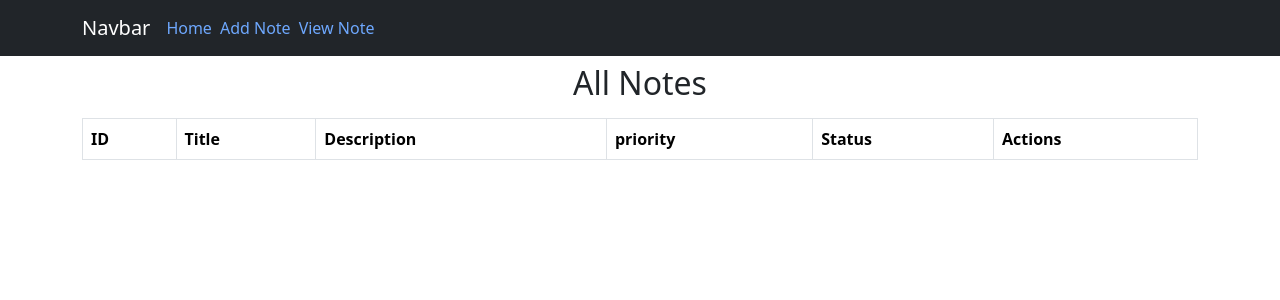
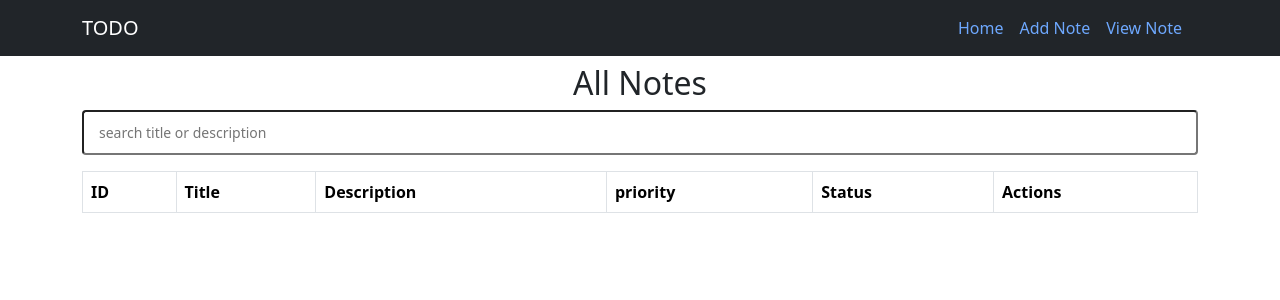
Before and after one commit to ditu10/ditu-todo-app, a React (Create React App) app: page /notes in a window 1280 px wide. Shown: the top 300 px of the page. Built offline with nearby package versions, Linux system fonts and the light colour scheme.

Commit message:
search btn added

```diff
--- a/public/index.html
+++ b/public/index.html
@@ -24,10 +24,10 @@
       work correctly both with client-side routing and a non-root public URL.
       Learn how to configure a non-root public URL by running `npm run build`.
     -->
-    <title>React App</title>
+    <title>TODO App</title>
   </head>
   <body>
-    <noscript>You need to enable JavaScript to run this app.</noscript>
+    <!-- <noscript>You need to enable JavaScript to run this app.</noscript> -->
     <div id="root"></div>
     <!--
       This HTML file is a template.
--- a/src/App.js
+++ b/src/App.js
@@ -2,7 +2,6 @@ import './App.css';
 import 'bootstrap/dist/css/bootstrap.min.css';
 import MyNavbar from './Navbar/MyNavbar';
 import { Home } from './Pages/Home';
-import { Button } from 'react-bootstrap';
 
 
 function App() {
--- a/src/Components/ViewNotesTable.js
+++ b/src/Components/ViewNotesTable.js
@@ -1,12 +1,14 @@
 import React from 'react'
+import { ButtonGroup } from 'react-bootstrap';
 import Table from 'react-bootstrap/Table';
 import { NavLink } from 'react-router-dom';
 
 export const ViewNotesTable = ({notes, deleteNote, updateNote}) => {
+
 console.log(notes)
     return (
         <div className='container mt-3'>
-        <Table striped bordered hover>
+        <Table striped responsive bordered hover>
           <thead>
             <tr>
               <th>ID</th>
@@ -15,7 +17,6 @@ console.log(notes)
               <th>priority</th>
               <th>Status</th>
               <th>Actions</th>
-
             </tr>
           </thead>
           <tbody>
@@ -28,13 +29,12 @@ console.log(notes)
                         <td>{note.description}</td>
                         <td>{note.priority}</td>
                         <td>{note.status}</td>
-                        <td className='d-flex my-0 mx-0 gap-2'>
-                            <button className=' btn btn-outline-primary' onClick={() => updateNote(note.id)}>
-                                Update
-                            {/* <NavLink to={"/updateNote/"+note.id} className="">Update</NavLink> */}
-                            </button>
-
-                            <button onClick={() => deleteNote(note.id)} className="btn btn-outline-danger">Delete</button>
+                        <td>
+                            <ButtonGroup>
+                                <button onClick={() => updateNote(note.id)} className=' my-0 btn btn-outline-primary' >Update </button>
+                                {/* <NavLink className='text-decoration-none text-dark' to={'/updateNote/'+note.id}></NavLink> */}
+                                <button onClick={() => deleteNote(note.id)} className="my-0 btn btn-outline-danger">Delete</button>
+                            </ButtonGroup>
                         </td>
                       </tr>
                     )
--- a/src/Navbar/MyNavbar.js
+++ b/src/Navbar/MyNavbar.js
@@ -1,18 +1,20 @@
 import Container from 'react-bootstrap/Container';
 import Nav from 'react-bootstrap/Nav';
 import Navbar from 'react-bootstrap/Navbar';
-import { Link, NavLink } from 'react-router-dom';
+import { NavLink } from 'react-router-dom';
 
 const MyNavbar = () => {
   return (
     <>
       <Navbar bg="dark" data-bs-theme="dark">
         <Container>
-          <Navbar.Brand href="#">Navbar</Navbar.Brand>
-          <Nav className="me-auto">
-            <NavLink className="text-decoration-none text-gray me-2" to="/">Home</NavLink>
-            <NavLink className="text-decoration-none text-gray me-2" to="/addNote">Add Note</NavLink>
-            <NavLink className="text-decoration-none text-gray me-2" to="/notes">View Note</NavLink>
+          <Navbar.Brand>
+          <NavLink className="text-decoration-none text-gray me-3 text-white" to="/">TODO</NavLink>
+          </Navbar.Brand>
+          <Nav className="ms-auto">
+            <NavLink className="text-decoration-none text-gray me-3" to="/">Home</NavLink>
+            <NavLink className="text-decoration-none text-gray me-3" to="/addNote">Add Note</NavLink>
+            <NavLink className="text-decoration-none text-gray me-3" to="/notes">View Note</NavLink>
           </Nav>
         </Container>
       </Navbar>
--- a/src/Pages/ShowNotes.js
+++ b/src/Pages/ShowNotes.js
@@ -4,6 +4,7 @@ import { ViewNotesTable } from '../Components/ViewNotesTable';
 
 export const ShowNotes = () => {
     const [notes, setNotes] = useState(localStorage.getItem("notes")? JSON.parse(localStorage.getItem("notes")) : []);
+    const [viewNotes, setViewNotes] = useState([...notes])
 
     const deleteNote = (id) => {
         let newNotes = notes.filter( note => {
@@ -12,10 +13,27 @@ export const ShowNotes = () => {
             }
         })
         setNotes(newNotes)
+        setViewNotes(viewNotes.filter(note => {
+            if(note.id !== id)
+                return note;
+        }))
         localStorage.setItem("notes", JSON.stringify([...newNotes]))
     }
+
     const updateNote = (id) => {
         window.location.href=`/updateNote/${id}`
+    }
+
+    const handleSearchBtn = (e) => {
+        const searchVal = e.target.value;
+        console.log(searchVal)
+        let newViewNotes = notes.filter((note) => {
+            if(note.title.toLowerCase().includes(searchVal.toLowerCase()) || note.description.toLowerCase().includes(searchVal.toLowerCase())) {
+                return note
+            }
+        })
+        setViewNotes(newViewNotes)
+
     }
 
   return (
@@ -23,7 +41,10 @@ export const ShowNotes = () => {
         <MyNavbar/>
         <div className='mt-2'>
         <h2 className='text-center'>All Notes</h2>
-        <ViewNotesTable notes={notes} updateNote={updateNote} deleteNote={deleteNote} />
+        <div  className='container'>
+        <input placeholder='search title or description' onChange={handleSearchBtn} name='search' id='search'/>
+        </div>
+        <ViewNotesTable notes={viewNotes} updateNote={updateNote} deleteNote={deleteNote} />
 
         </div>
     </>
```
